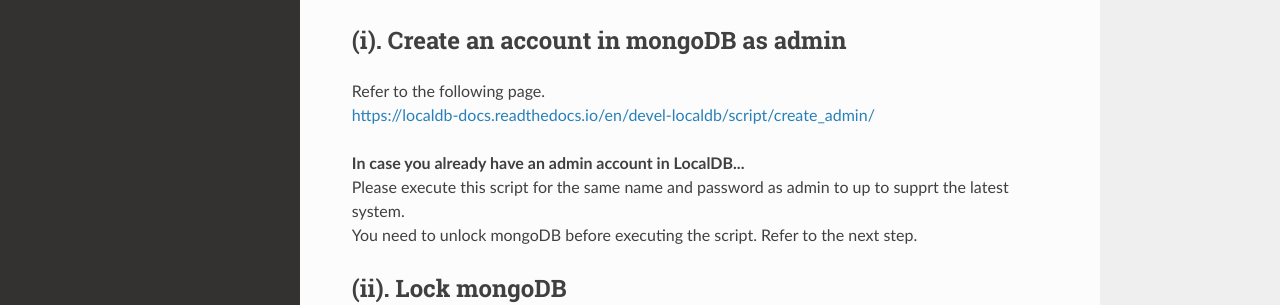
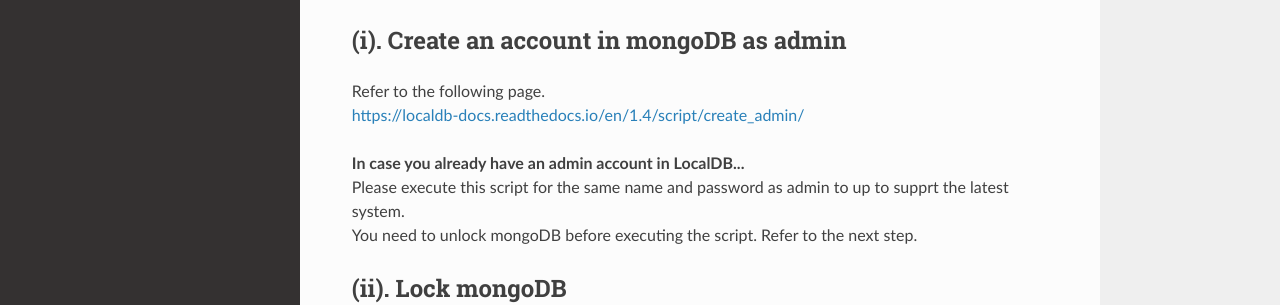
Before and after one commit to jlab-hep/-rd53a_software_doc, an MkDocs documentation site: the page built from docs/setup_database.md, in a window 1280 px wide and 900 px high, scrolled down 464 px. Shown: the part 152-457 px from the top of the window. Built offline with MkDocs 1.6.1, drawn with Linux system fonts in a browser that asks for light colours; nearby versions of some CDN libraries; old or Windows-style settings are respelled for this version of MkDocs; part of the change alters nothing that is shown.

Commit message:
modify a link for the page of create_admin.sh

```diff
--- a/docs/setup_database.md
+++ b/docs/setup_database.md
@@ -19,7 +19,7 @@ Refer to the following page.**YARR installation is not required if the machine i
 
 ##(i). Create an account in mongoDB as admin<br>
 Refer to the following page.<br>
-[https://localdb-docs.readthedocs.io/en/devel-localdb/script/create_admin/](https://localdb-docs.readthedocs.io/en/devel-localdb/script/create_admin/)<br>
+[https://localdb-docs.readthedocs.io/en/1.4/script/create_admin/](https://localdb-docs.readthedocs.io/en/1.4/script/create_admin/)<br>
 <br>
 **In case you already have an admin account in LocalDB...**<br>
 Please execute this script for the same name and password as admin to up to supprt the latest system.<br>
```
